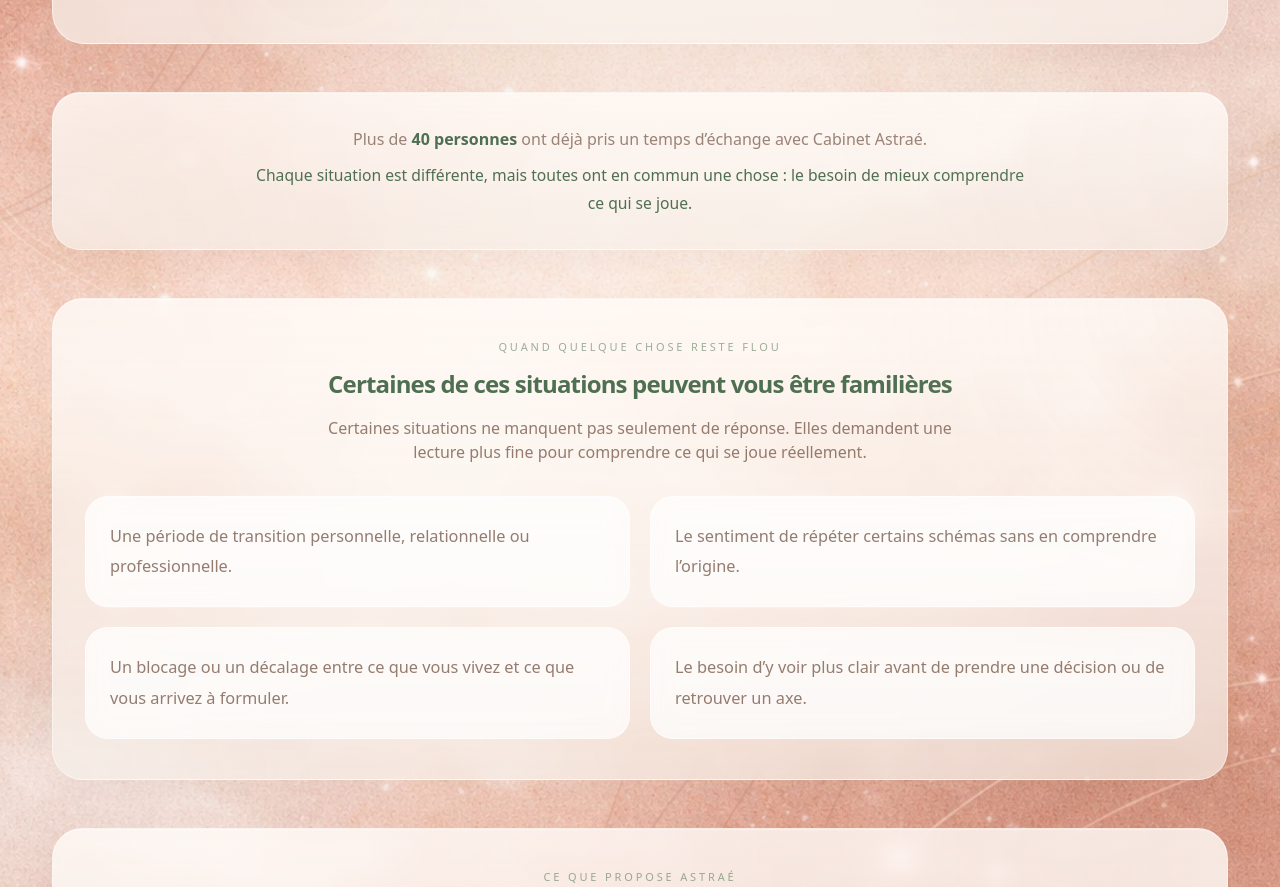
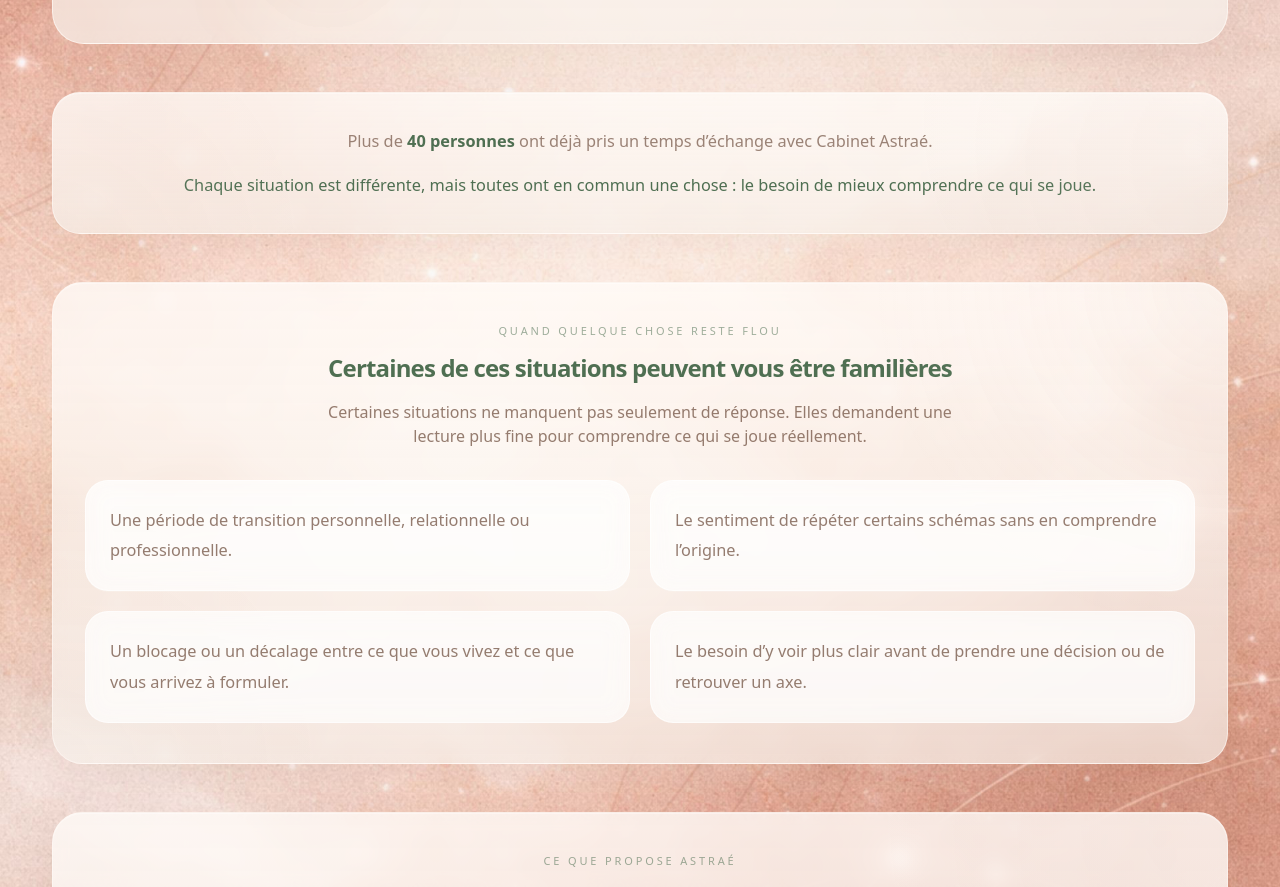
Before and after one commit to arnaudcrestey/cabinet-astrae, a Next.js app: page /cabinet in a window 1280 px wide. Shown: the part 840-1727 px from the top of the page. Built offline with nearby package versions, Linux system fonts and the light colour scheme.

Commit message:
Update page.tsx

```diff
--- a/app/cabinet/page.tsx
+++ b/app/cabinet/page.tsx
@@ -98,19 +98,18 @@ export default function HomePage() {
         </section>
 
         <section className="astrae-panel rounded-[1.75rem] px-6 py-7 md:px-8 md:py-8">
-          <div className="mx-auto max-w-3xl text-center">
-            <p className="text-sm leading-7 text-umber/75 md:text-[1rem]">
-              Plus de{" "}
-              <span className="font-semibold text-pine">40 personnes</span> ont
-              déjà pris un temps d’échange avec Cabinet Astraé.
-            </p>
-            <p className="mt-2 text-sm leading-7 text-umber/62 md:text-[0.98rem]">
-              Chaque situation est différente, mais toutes ont en commun une
-              chose : le besoin de mieux comprendre{" "}
-              <span className="whitespace-nowrap">ce qui se joue.</span>
-            </p>
-          </div>
-        </section>
+  <div className="mx-auto max-w-5xl text-center">
+    <p className="text-sm leading-7 text-umber/75 md:text-[1.02rem] md:leading-8">
+      Plus de{" "}
+      <span className="font-semibold text-pine">40 personnes</span> ont déjà
+      pris un temps d’échange avec Cabinet Astraé.
+    </p>
+
+    <p className="mx-auto mt-3 max-w-[980px] text-sm leading-8 text-umber/68 md:text-[1.02rem]">
+      Chaque situation est différente, mais toutes ont en commun une chose : le besoin de mieux comprendre ce qui se joue.
+    </p>
+  </div>
+</section>
 
         <section className="astrae-panel rounded-[1.9rem] px-6 py-8 md:px-8 md:py-10">
           <div className="mx-auto max-w-3xl text-center">
```
